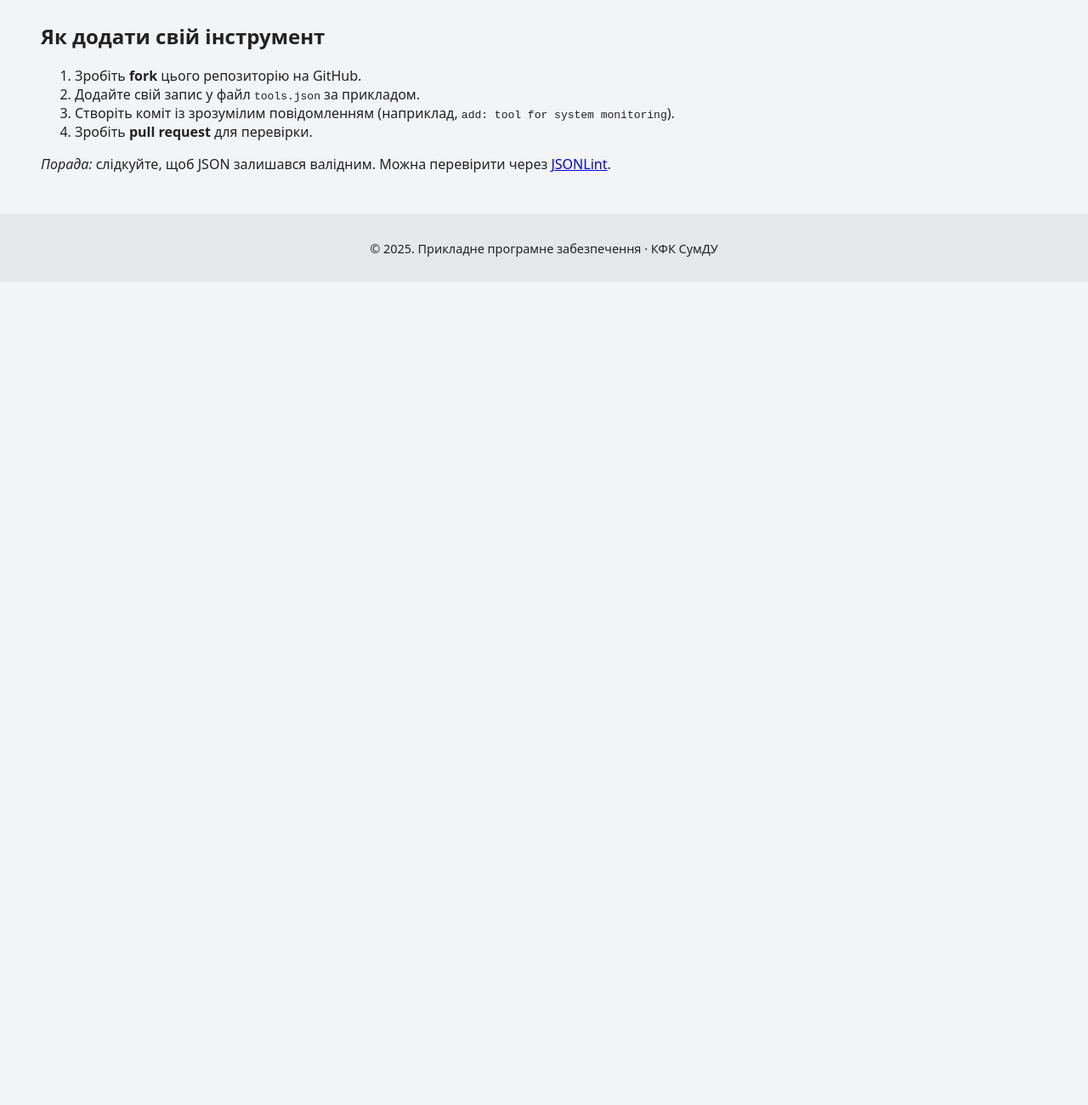
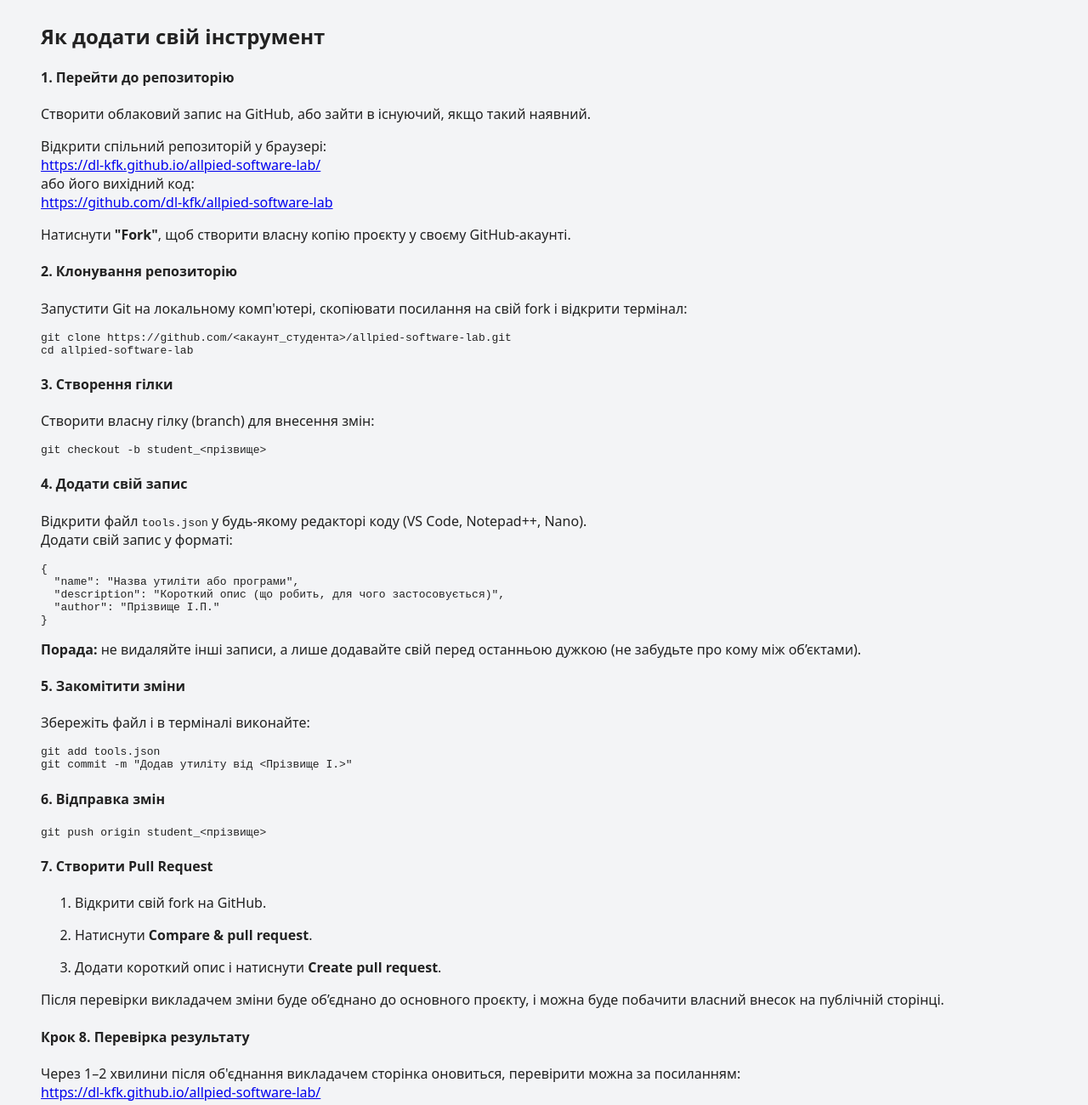
Before and after one commit to DL-KFK/allpied-software-lab, a plain HTML site: page index.html in a window 1280 px wide. Shown: the part 380-1680 px from the top of the page at 85% size. Before the commit the page ends 800 px from the top, so only its background shows below. Drawn offline with Linux system fonts and the light colour scheme.

Commit message:
Оновлено index.html, додано інструкцію до практичної роботи

```diff
--- a/index.html
+++ b/index.html
@@ -19,12 +19,71 @@
 <section class="instructions">
   <div style="margin: 3rem">
   <h2>Як додати свій інструмент</h2>
-  <ol>
-    <li>Зробіть <strong>fork</strong> цього репозиторію на GitHub.</li>
-    <li>Додайте свій запис у файл <code>tools.json</code> за прикладом.</li>
-    <li>Створіть коміт із зрозумілим повідомленням (наприклад, <code>add: tool for system monitoring</code>).</li>
-    <li>Зробіть <strong>pull request</strong> для перевірки.</li>
-  </ol>
+<h4><strong>1. Перейти до репозиторію</strong></h4>
+<p>Створити облаковий запис на GitHub, або
+  зайти в існуючий, якщо такий наявний.</p>
+<p>Відкрити спільний репозиторій у
+  браузері:<br><a class="decorated-link"
+    href="https://dl-kfk.github.io/allpied-software-lab/" target="_new"
+    rel="noopener">https://dl-kfk.github.io/allpied-software-lab/</a><br>або його вихідний код:<br><a class="decorated-link"
+    href="https://github.com/dl-kfk/allpied-software-lab" target="_new"
+    rel="noopener">https://github.com/dl-kfk/allpied-software-lab</a></p>
+<p>Натиснути <strong>"Fork"</strong>, щоб створити власну копію проєкту у своєму
+  GitHub-акаунті.</p>
+<h4><strong>2. Клонування репозиторію</strong></h4>
+<p>Запустити Git на локальному комп'ютері,
+  скопіювати посилання на свій fork і відкрити термінал:</p>
+<pre class="language-bash"><code>git clone https://github.com/&lt;акаунт_студента&gt;/allpied-software-lab.git
+cd allpied-software-lab
+</code></pre>
+<h4><strong>3. Створення гілки</strong></h4>
+<p>Створити власну гілку (branch) для внесення
+  змін:</p>
+<pre class="language-bash"><code>git checkout -b student_&lt;прізвище&gt;
+</code></pre>
+<h4><strong>4. Додати свій запис</strong></h4>
+<p>Відкрити файл <code>tools.json</code> у будь-якому редакторі коду (VS Code,
+  Notepad++, Nano).<br>Додати свій запис у
+  форматі:</p>
+<pre class="language-json"><code>{
+  "name": "Назва утиліти або програми",
+  "description": "Короткий опис (що робить, для чого застосовується)",
+  "author": "Прізвище І.П."
+}
+</code></pre>
+<p><strong>Порада:</strong> не видаляйте інші записи, а лише додавайте
+  свій перед останньою дужкою (не забудьте про кому між об’єктами).</p>
+<h4><strong>5. Закомітити зміни</strong></h4>
+<p>Збережіть файл і в терміналі виконайте:</p>
+<pre class="language-bash"><code>git add tools.json
+git commit -m "Додав утиліту від &lt;Прізвище І.&gt;"
+</code></pre>
+<h4><strong>6. Відправка змін</strong></h4>
+<pre class="language-bash"><code>git push origin student_&lt;прізвище&gt;
+</code></pre>
+<h4><strong>7. Створити Pull Request</strong></h4>
+<ol>
+  <li>
+    <p>Відкрити свій fork на GitHub.</p>
+  </li>
+  <li>
+    <p>Натиснути <strong>Compare &amp; pull request</strong>.</p>
+  </li>
+  <li>
+    <p>Додати короткий опис і натиснути
+      <strong>Create pull request</strong>.
+    </p>
+  </li>
+</ol>
+<p>Після перевірки викладачем зміни буде
+  об’єднано до основного проєкту, і можна буде побачити власний внесок на
+  публічній сторінці.</p>
+<h4 ><strong>Крок 8. Перевірка результату</strong></h4>
+<p>Через 1–2 хвилини після об'єднання
+  викладачем сторінка оновиться, перевірити можна за посиланням:<br><a class="decorated-link"
+    href="https://dl-kfk.github.io/allpied-software-lab/" target="_new"
+    rel="noopener" data-start="4231"
+    data-end="4327">https://dl-kfk.github.io/allpied-software-lab/</a></p>
   <p><em>Порада:</em> слідкуйте, щоб JSON залишався валідним. Можна перевірити через <a href="https://jsonlint.com" target="_blank">JSONLint</a>.</p>
   </div>
 </section>
```
